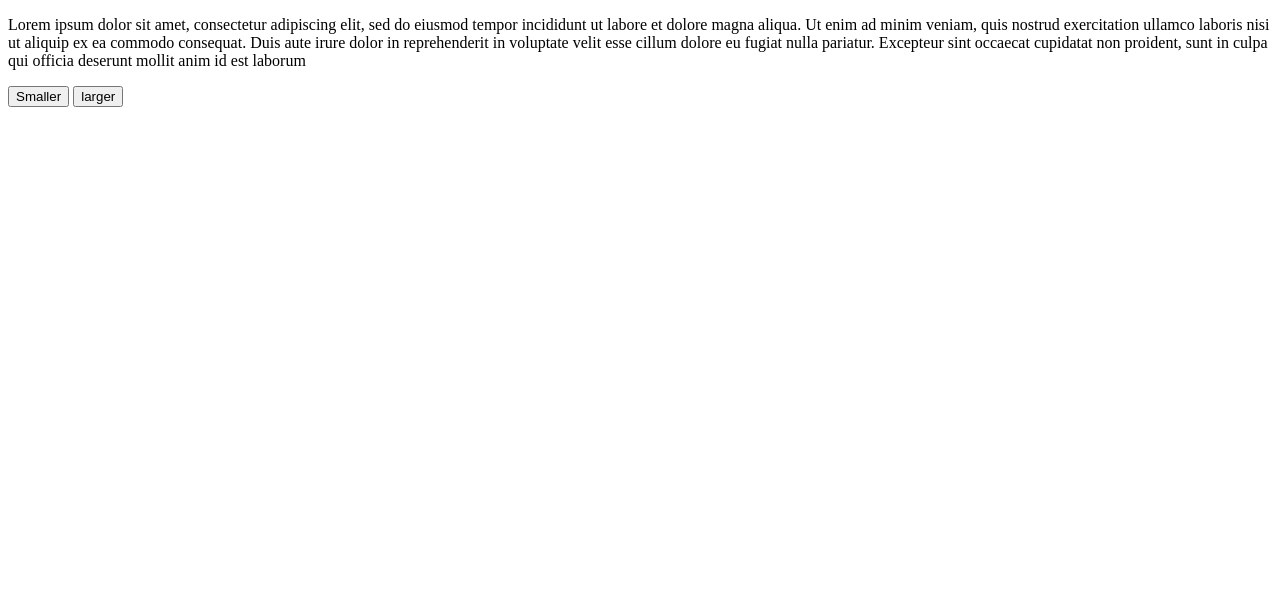
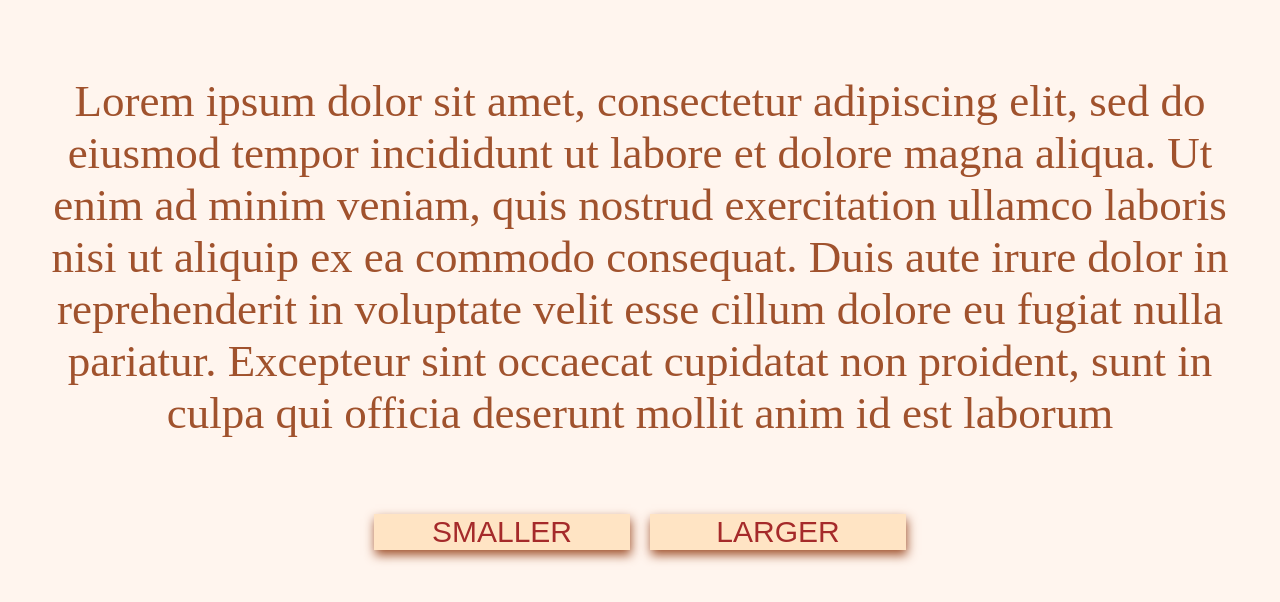
Before and after one commit to vik-wed/DOM-events, a plain HTML site: page magnifying-glass/index.html in a window 1280 px wide. Drawn offline with Linux system fonts and the light colour scheme.

Commit message:
added styling

```diff
--- a/magnifying-glass/index.html
+++ b/magnifying-glass/index.html
@@ -4,11 +4,15 @@
     <meta charset="UTF-8">
     <meta http-equiv="X-UA-Compatible" content="IE=edge">
     <meta name="viewport" content="width=<device-width>, initial-scale=1.0">
-    <title>Document</title>
+    <title>Magnifying-Glass</title>
+    <link rel="stylesheet" href="style.css">
 </head>
 <body>
     <p class ="placeholder">Lorem ipsum dolor sit amet, consectetur adipiscing elit, sed do eiusmod tempor incididunt ut labore et dolore magna aliqua. Ut enim ad minim veniam, quis nostrud exercitation ullamco laboris nisi ut aliquip ex ea commodo consequat. Duis aute irure dolor in reprehenderit in voluptate velit esse cillum dolore eu fugiat nulla pariatur. Excepteur sint occaecat cupidatat non proident, sunt in culpa qui officia deserunt mollit anim id est laborum</p>
-    <button class="small">Smaller</button>
-    <button class ="large">larger</button>
+    <section class="buttons">
+        <button class="small">Smaller</button>
+        <button class ="large">larger</button>
+    </section>
+    <script src="index.js"></script>
 </body>
 </html>
--- a/magnifying-glass/style.css
+++ b/magnifying-glass/style.css
@@ -0,0 +1,35 @@
+body{
+    width: 100vw;
+    margin: 0;
+    padding: 0;
+    background-color: seashell;
+
+}
+
+.placeholder{
+    padding: 30px;
+    text-align: center;
+    font-family: serif;
+    font-size: 45px;
+    color: sienna;
+}
+
+.buttons{
+    display: flex;
+    gap: 20px;
+    justify-content: center;
+
+}
+
+button{
+    width: 20%;
+    height: 50%;
+    font-family: sans-serif;
+    font-size: 30px;
+    text-transform: uppercase;
+    background-color: bisque;
+    color: brown;
+    border: 0;
+    box-shadow: 1px 5px 10px sienna;
+
+}
```
